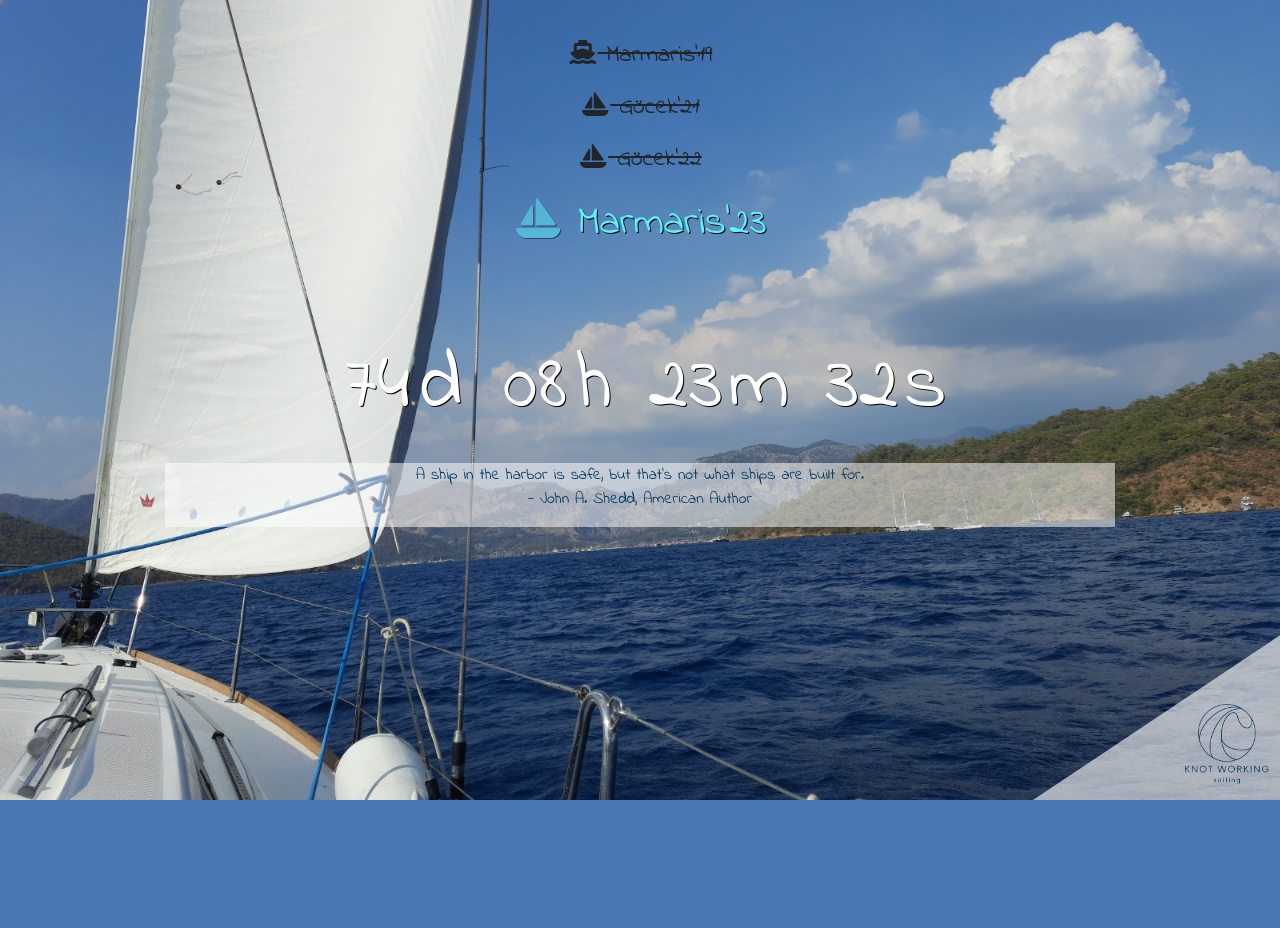
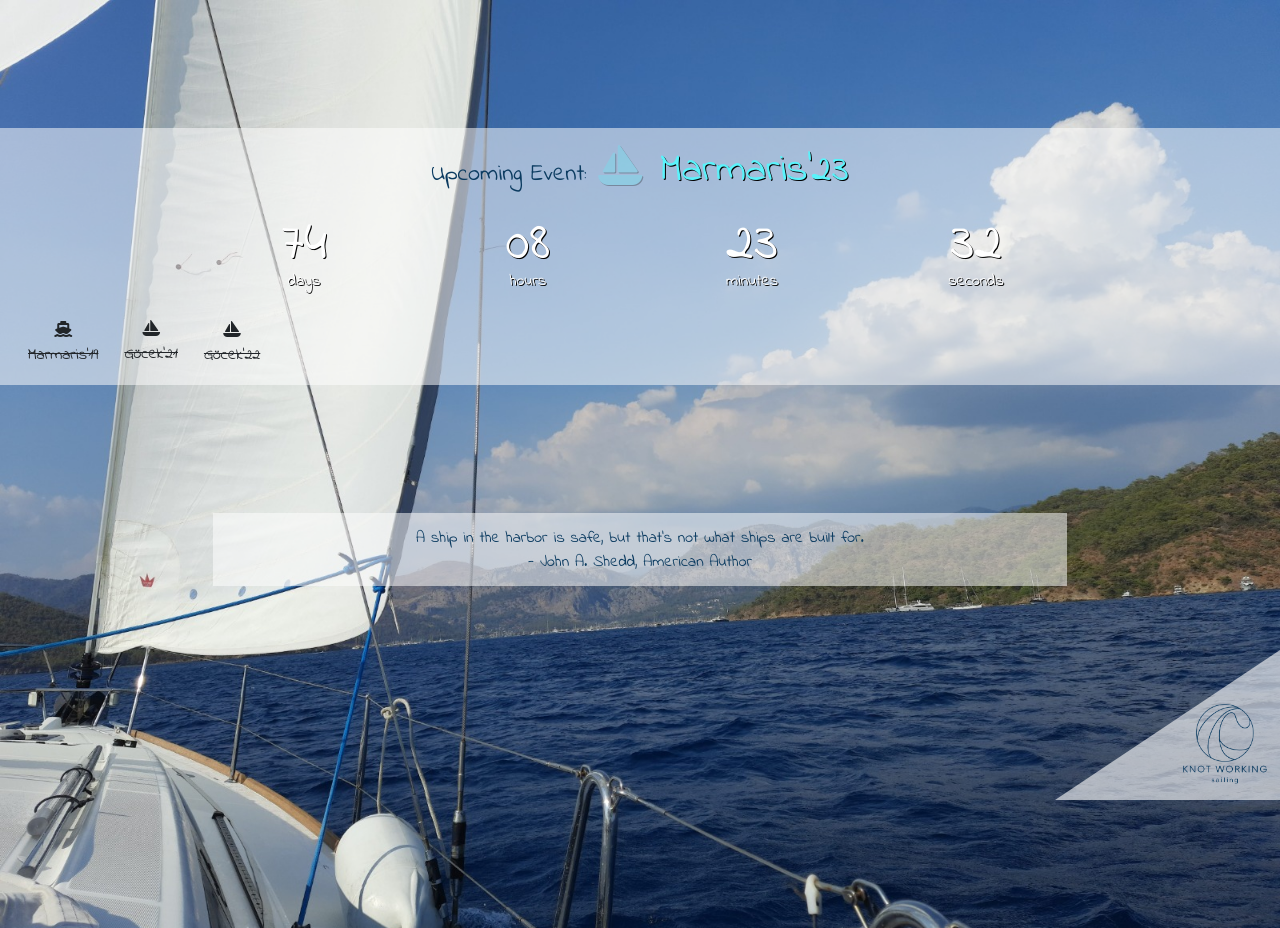
Before and after one commit to erbileren/sailing-knot-working, a PHP site: page / in a window 1280 px wide. Before the commit the page ends 800 px from the top, so only its background shows below. Run offline with PHP 8.4, Linux system fonts and the light colour scheme; some libraries are stand-ins or nearby versions.

Commit message:
ui update

```diff
--- a/assets/css/style.css
+++ b/assets/css/style.css
@@ -4,26 +4,49 @@ body {
   background-attachment: fixed;
   background-position: center;
   height: 100vh;
-  padding: 3%;
   font-family: 'Indie Flower', cursive;
   background-color: #5af3fb;
+}
 
-}
 
 .text-center {
   width: 100%;
   text-align: center;
 }
 
+.upcoming {
+  background-color: #ffffff85;
+  margin: 10% 0 0 0;
+  padding: 1% 0 0 0;
+}
+
+.upcoming p {
+  color: #0B3B60;
+  font-size: 1.5em;
+}
+
 .countdown {
-  padding-top: 5%;
   z-index: 25;
+  background-color: #ffffff85;
+  position: relative;
+  margin: 0;
+  padding: 0% 15%;
 }
 
 .countdown .time {
-  font-size: 10vh;
   color: #fff;
   text-shadow: 1px 1px 0px #000000;
+  font-size: 7vh;
+  margin-bottom: 0;
+  line-height: 1em;
+}
+
+.countdown .title {
+  color: #fff;
+  text-shadow: 1px 1px 0px #000000;
+  font-size: 2vh;
+  margin-bottom: 0;
+  line-height: 1em;
 }
 
 .countdown span {
@@ -32,14 +55,43 @@ body {
   word-break: keep-all;
 }
 
+.previous {
+  background-color: #ffffff85;
+  margin: 0;
+  padding: 2% 0 1% 0;
+}
+
+.previous ul {
+  list-style-type: none;
+  margin: 0;
+  padding: 0;
+  overflow: hidden;
+}
+
+.previous li {
+  float: left;
+}
+
+.previous p {
+  margin: 0;
+  padding: 5%;
+}
+
 .quote {
+  margin: 10% 0 0 0;
+  padding: 0;
+}
+
+.quote-content {
   background-color: #ffffff85;
-  z-index: 999;
+  padding: 1%;
+  text-align: center;
 }
 
 .quote-text {
   font-size: 2vh;
   color: #0B3B60;
+  margin: 0;
 }
 
 #quote-refresh {
@@ -52,17 +104,7 @@ body {
   cursor: pointer;
 }
 
-.todo {
-  color: #fff;
-  padding-top: 10%;
-  font-size: 2.5vh;
-}
-
-.todo p {
-  font-weight: 700;
-}
-
-ul {
+/* ul {
   list-style: none;
   padding: 0;
 }
@@ -77,7 +119,7 @@ li:before {
   display: inline-block;
   margin-left: -1.3em;
   width: 1.3em;
-}
+} */
 
 .active {
   font-size: 2.5rem !important;
@@ -87,7 +129,7 @@ li:before {
 
 .archived {
   text-decoration: line-through;
-  font-size: 1.5rem;
+  font-size: 1rem;
 }
 
 footer {
@@ -114,14 +156,14 @@ footer {
 .triangle-down-right {
   width: 100%;
   height: 0;
-  padding-top: 100%;
+  padding-top: 40%;
   overflow: hidden;
 }
 
 .triangle-down-right:after {
   content: "";
   display: block;
-  margin-top: -25vh;
+  margin-top: -20vh;
   border-top: 40vh solid transparent;
   border-right: 60vh solid #ffffff9c;
 }
@@ -129,7 +171,7 @@ footer {
 
 .footer-logo {
   position: absolute;
-  right: 0vh;
+  right: 14vh;
   bottom: 12vh;
 }
 
@@ -137,7 +179,6 @@ footer {
   width: auto;
   height: 10vh;
   padding: 0%;
-  right: 8vh;
   position: absolute;
 }
 
--- a/index.html
+++ b/index.html
@@ -48,34 +48,69 @@
 </head>
 
 <body id="body" style="background-image: url('./assets/img/bg_sea.jpg');">
-  <div class="container">
+  <div class="row text-center upcoming">
+    <div class="col-12">
+      <p>Upcoming Event: <span id="latest-trip" class="active"><i class="fa-solid fa-sailboat fa-fade fa-fw"
+            style="--fa-animation-duration: 1s; --fa-fade-opacity: 0.2;"></i> Marmaris'23</span><span id="future-trip"
+          class="active"><i class="fas fa-question fa-beat fa-fw"></i></span></p>
+    </div>
+  </div>
 
-    <div class="row">
-      <div class="col-12 text-center">
-        <p class="archived"><i class="fa-solid fa-ship fa-fw"></i> Marmaris'19</p>
-        <p class="archived"><i class="fa-solid fa-sailboat fa-fw"></i> Göcek'21</p>
-        <p class="archived"><i class="fa-solid fa-sailboat fa-fw"></i> Göcek'22</p>
-        <p id="latest-trip" class="active"><i class="fa-solid fa-sailboat fa-fade fa-fw" style="--fa-animation-duration: 2s; --fa-fade-opacity: 0.2;"></i> Marmaris'23</p>
-        <p id="future-trip" class="active"><i class="fas fa-question fa-beat fa-fw"></i></p>
+  <div class="row text-center countdown">
+    <div class="col-3">
+      <div class="col-12">
+        <p class="time" id="day">-</p>
+      </div>
+      <div class="col-12">
+        <p class="title">days</p>
       </div>
     </div>
-
-    <div class="row">
-      <div class="col-12 text-center countdown">
-        <p class="time" id="countdown">
-          <span id="day">-</span>d
-          <span id="hour">-</span>h
-          <span id="min">-</span>m
-          <span id="sec">-</span>s
+    <div class="col-3">
+      <div class="col-12">
+        <p class="time" id="hour">-</p>
+      </div>
+      <div class="col-12">
+        <p class="title">hours</p>
       </div>
     </div>
-
-    <div class="row justify-content-center">
-      <div class="col-10 quote text-center">
-        <p class="quote-text" id="quote"></p>
+    <div class="col-3">
+      <div class="col-12">
+        <p class="time" id="min">-</p>
+      </div>
+      <div class="col-12">
+        <p class="title">minutes</p>
       </div>
     </div>
+    <div class="col-3">
+      <div class="col-12">
+        <p class="time" id="sec">-</p>
+      </div>
+      <div class="col-12">
+        <p class="title">seconds</p>
+      </div>
+    </div>
+  </div>
 
+  <div class="row text-center previous">
+    <div class="col-12">
+      <ul>
+        <li>
+          <p class="archived"><i class="fa-solid fa-ship fa-fw"></i> Marmaris'19</p>
+        </li>
+        <li>
+          <p class="archived"><i class="fa-solid fa-sailboat fa-fw"></i> Göcek'21</p>
+        </li>
+        <li>
+          <p class="archived"><i class="fa-solid fa-sailboat fa-fw"></i> Göcek'22</p>
+        </li>
+      </ul>
+    </div>
+  </div>
+
+  <div class="row quote">
+    <div class="col-8 offset-2 quote-content">
+      <p class="quote-text" id="quote"></p>
+    </div>
   </div>
 
   <footer>
```
